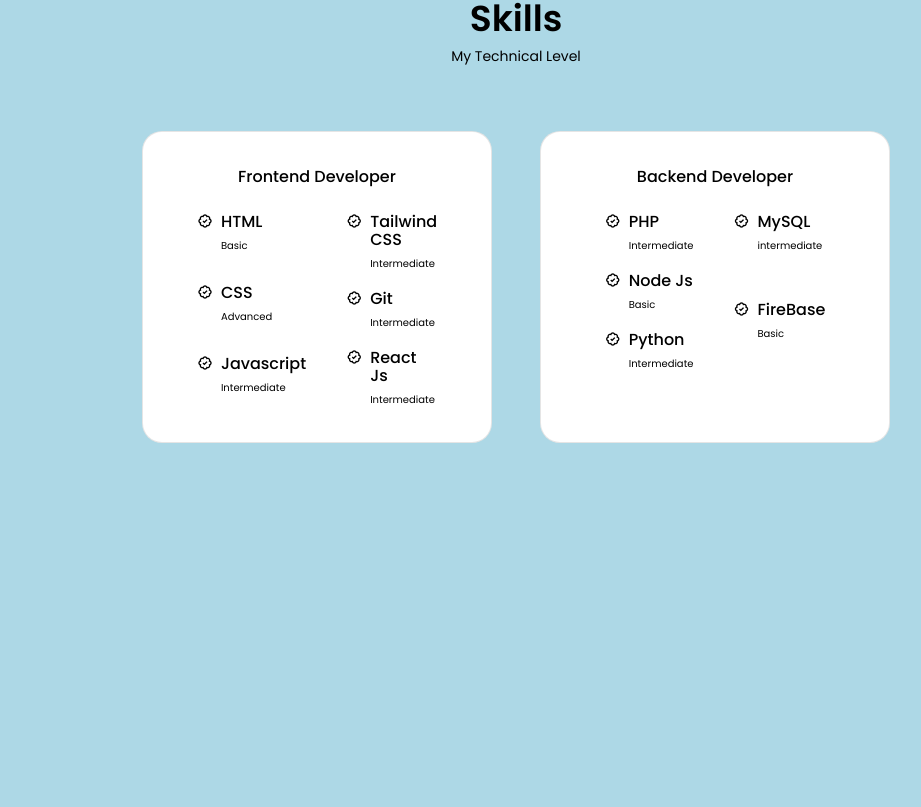
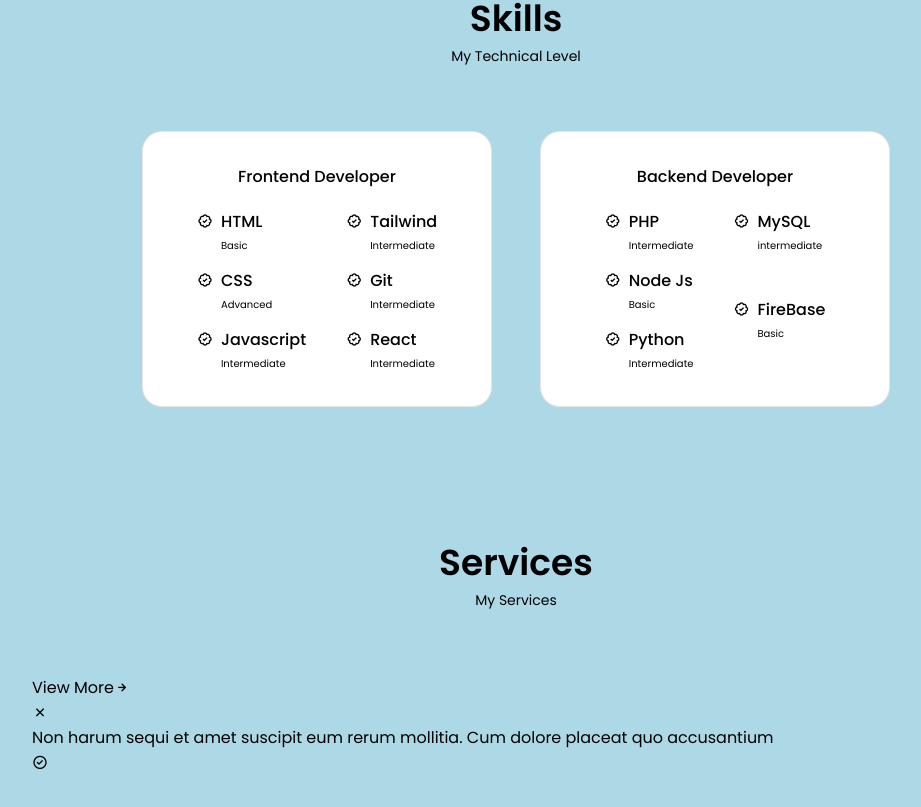
Before and after one commit to tarrmmy/Personal-Portfolio, a React (Create React App) app: page / in a window 1280 px wide. Shown: the part 1613-2420 px from the top of the page, without its empty margins (124-1045 px from the left). Before the commit the page ends 2088 px from the top, so only its background shows below. Built offline with nearby package versions, Linux system fonts and the light colour scheme.

Commit message:
services page

```diff
--- a/src/App.js
+++ b/src/App.js
@@ -4,6 +4,7 @@
 import Home from './components/home/Home';
 import About from './components/about/About';
 import Skill from './components/skills/Skill';
+import Service from './components/services/Service';
 
 function App() {
   return (
@@ -13,6 +14,7 @@
         <Home />
         <About />
         <Skill />
+        <Service />
       </main>
     </div>
   );
--- /dev/null
+++ b/src/components/services/Service.jsx
@@ -0,0 +1,42 @@
+import React from 'react'
+
+const Service = () => {
+  return (
+    <section className="servies section" id="services">
+        <h2 className="section__title">Services</h2>
+        <span className="section__subtitle">My Services</span>
+
+        <div className="services__container container grid">
+            <div className="services__content">
+                <div>
+                    <i className="uil uil services__icon"></i>
+                    <h3 className="services__title"></h3>
+                </div>
+
+                <span className="services__button">
+                    View More
+                    <i className="uil uil-arrow-right services__button-icon"></i>
+                </span>
+
+                <div className="services__modal">
+                    <div className="services__modal-cntent">
+                        <i className="uil uil-times services__modal-close"></i>
+                        <h3 className="services__modal-title"></h3>
+                        <p className="services__modal-description">
+                            Non harum sequi et amet suscipit eum rerum mollitia. Cum dolore placeat quo accusantium
+                        </p>
+                        <ul className="services__modal-services grid">
+                            <li className="services__modal-service">
+                                <i className="uil uil-check-circle services__modal-icon"></i>
+                                <p className="services__modal-info"></p>
+                            </li>
+                        </ul>
+                    </div>
+                </div>
+            </div>
+        </div>
+    </section>
+  )
+}
+
+export default Service
--- a/src/components/skills/Frontend.jsx
+++ b/src/components/skills/Frontend.jsx
@@ -36,7 +36,7 @@
                 <div className="skills__data">
                     <i class='bx bx-badge-check' ></i>
                     <div>
-                        <h3 className="skills__name">Tailwind CSS</h3>
+                        <h3 className="skills__name">Tailwind</h3>
                         <span className="skills__level">Intermediate</span>
                     </div>
                 </div>
@@ -52,7 +52,7 @@
                 <div className="skills__data">
                     <i class='bx bx-badge-check' ></i>
                     <div>
-                        <h3 className="skills__name">React Js</h3>
+                        <h3 className="skills__name">React </h3>
                         <span className="skills__level">Intermediate</span>
                     </div>
                 </div>
```
Also changed, not shown: src/components/services/service.css (added).
